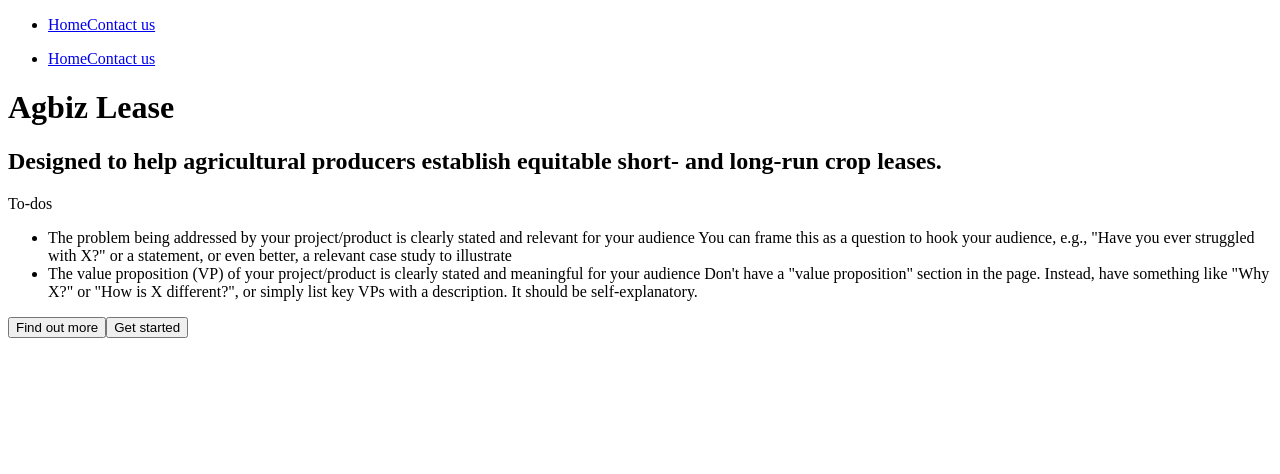
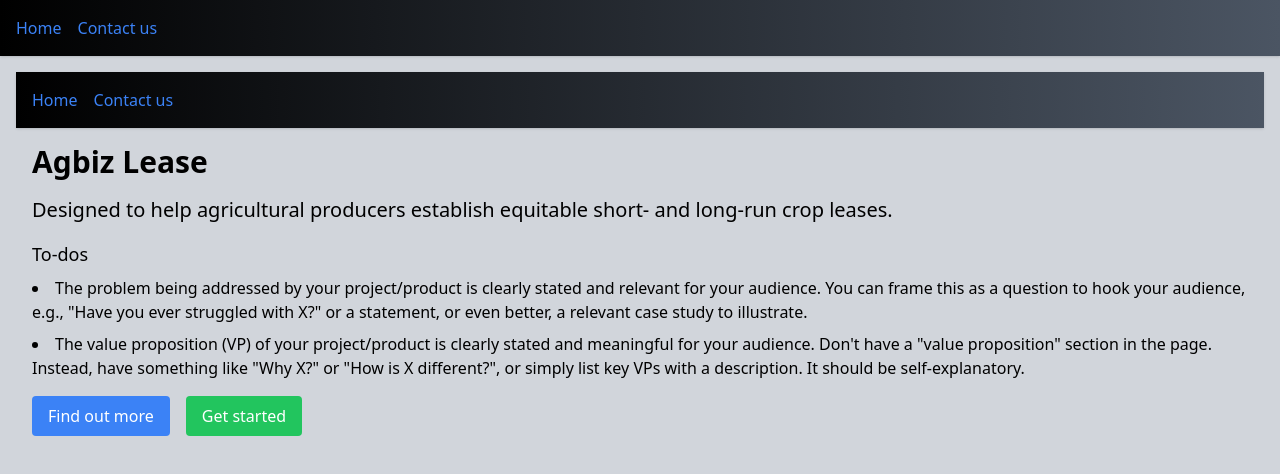
Before and after one commit to AgBizCapstone2023-2024/Landingpage, a Next.js app in the folder portfolio/: page / in a window 1280 px wide. Shown: the top 474 px of the page. Built offline with nearby package versions, Linux system fonts and the light colour scheme.

Commit message:
Add basic css

```diff
--- a/portfolio/src/app/globals.css
+++ b/portfolio/src/app/globals.css
@@ -16,16 +16,6 @@
   }
 }
 
-body {
-  color: rgb(var(--foreground-rgb));
-  background: linear-gradient(
-      to bottom,
-      transparent,
-      rgb(var(--background-end-rgb))
-    )
-    rgb(var(--background-start-rgb));
-}
-
 @layer utilities {
   .text-balance {
     text-wrap: balance;
--- a/portfolio/src/app/layout.js
+++ b/portfolio/src/app/layout.js
@@ -1,16 +1,22 @@
+import './globals.css';
 export default function Layout({ children }) {
   return (
-    <html>
-      <body>
-        <nav>
-          <ul>
-            <li>
-              <a href="/">Home</a>
-              <a href="https://www.agbizlogic.com/index/#bottom">Contact us</a>
+   <html lang="en">
+      <head>
+        <title>Agbiz Lease</title>
+      </head>
+       <body className="font-sans bg-gray-300 text-black">
+        <nav className="bg-gradient-to-r from-black to-gray-600 shadow">
+          <ul className="flex justify-between p-4">
+            <li className="flex space-x-4">
+              <a href="/" className="text-blue-500 hover:text-blue-700">Home</a>
+              <a href="https://www.agbizlogic.com/index/#bottom" className="text-blue-500 hover:text-blue-700">Contact us</a>
             </li>
           </ul>
         </nav>
-        <main>{children}</main>
+        <main className="container mx-auto p-4">
+          {children}
+        </main>
       </body>
     </html>
   );
--- a/portfolio/src/app/page.js
+++ b/portfolio/src/app/page.js
@@ -3,21 +3,21 @@ import Layout from "./layout";
 export default function Page() {
   return (
     <Layout>
-      <h1>Agbiz Lease</h1>
-      <h2>Designed to help agricultural producers establish equitable short- and long-run crop leases.</h2>
-      <label>To-dos</label>
-      <ul>
-        <li>The problem being addressed by your project/product is clearly stated and relevant for your audience
-        You can frame this as a question to hook your audience, e.g., "Have you ever struggled with X?" or a statement, or even better, a relevant case study to illustrate</li>
-        <li>The value proposition (VP) of your project/product is clearly stated and meaningful for your audience
-        Don't have a "value proposition" section in the page. Instead, have something like "Why X?" or "How is X different?", or simply list key VPs with a description. It should be self-explanatory.</li>
+       <h1 className="text-3xl font-bold mb-4">Agbiz Lease</h1>
+      <h2 className="text-xl mb-4">Designed to help agricultural producers establish equitable short- and long-run crop leases.</h2>
+      <label className="block text-lg font-medium mb-2">To-dos</label>
+      <ul className="list-disc list-inside mb-4">
+        <li className="mb-2">The problem being addressed by your project/product is clearly stated and relevant for your audience. You can frame this as a question to hook your audience, e.g., "Have you ever struggled with X?" or a statement, or even better, a relevant case study to illustrate.</li>
+        <li>The value proposition (VP) of your project/product is clearly stated and meaningful for your audience. Don't have a "value proposition" section in the page. Instead, have something like "Why X?" or "How is X different?", or simply list key VPs with a description. It should be self-explanatory.</li>
       </ul>
-      <a href="https://www.agbizlogic.com/about/">
-        <button >Find out more</button>
-      </a>
-      <a href="https://www.agbizlogic.com/index/">
-        <button >Get started</button>
-      </a>
+      <div className="space-x-4">
+        <a href="https://www.agbizlogic.com/about/">
+          <button className="bg-blue-500 text-white px-4 py-2 rounded hover:bg-blue-700">Find out more</button>
+        </a>
+        <a href="https://www.agbizlogic.com/index/">
+          <button className="bg-green-500 text-white px-4 py-2 rounded hover:bg-green-700">Get started</button>
+        </a>
+      </div>
     </Layout>
   );
 }
```
